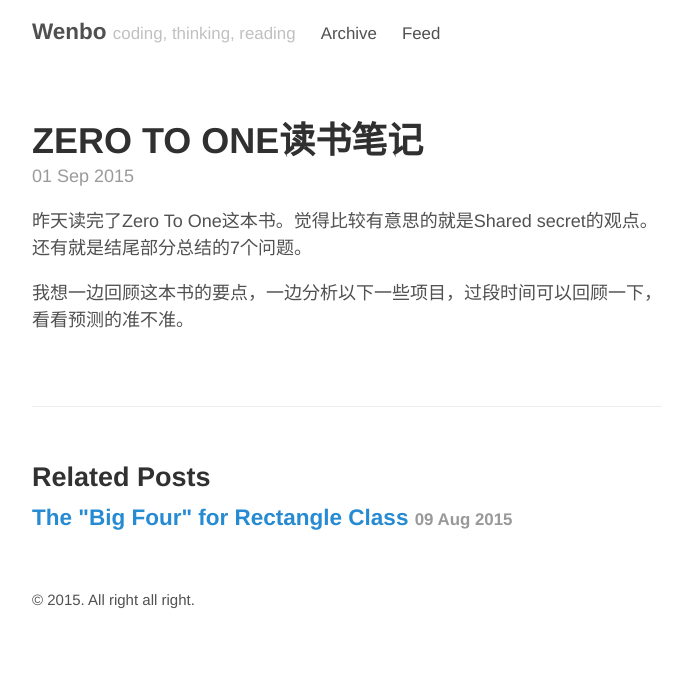
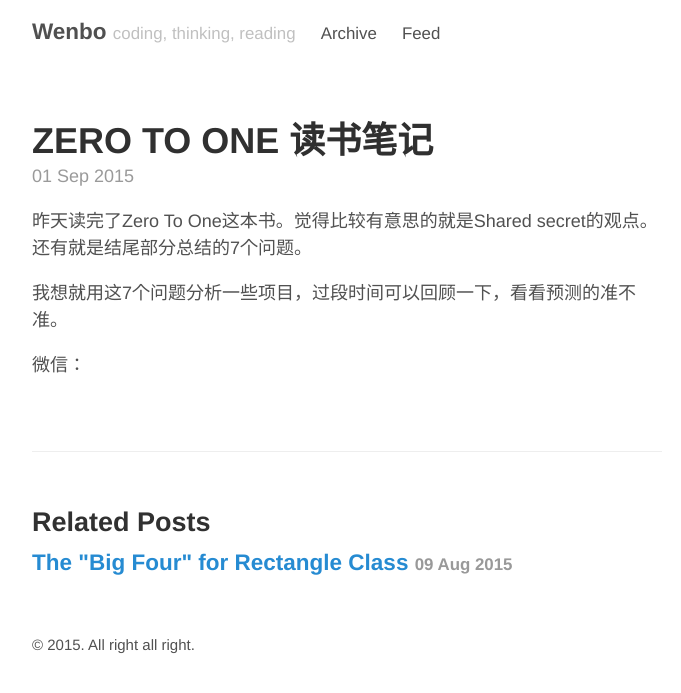
Before and after one commit to WenboYang/WenboYang.github.io, a Jekyll site: the page built from _posts/2015-9-1-zero-to-one-读书笔记.md, in a window 1280 px wide. Shown: the top 693 px of the page, without its empty margins (293-974 px from the left). Built offline with Jekyll 4.4.1, drawn with Linux system fonts in a browser that asks for light colours; Markdown is read by kramdown in place of the engine named in the settings; comment, search, counter and statistics services are not loaded.

Commit message:
Update 2015-9-1-zero-to-one-读书笔记.md

```diff
--- a/_posts/2015-9-1-zero-to-one-读书笔记.md
+++ b/_posts/2015-9-1-zero-to-one-读书笔记.md
@@ -1,8 +1,10 @@
 ---
 layout: post
-title: ZERO TO ONE读书笔记
+title: ZERO TO ONE 读书笔记
 comments: true
 ---
 昨天读完了Zero To One这本书。觉得比较有意思的就是Shared secret的观点。还有就是结尾部分总结的7个问题。
 
-我想一边回顾这本书的要点，一边分析以下一些项目，过段时间可以回顾一下，看看预测的准不准。
+我想就用这7个问题分析一些项目，过段时间可以回顾一下，看看预测的准不准。
+
+微信：
```
